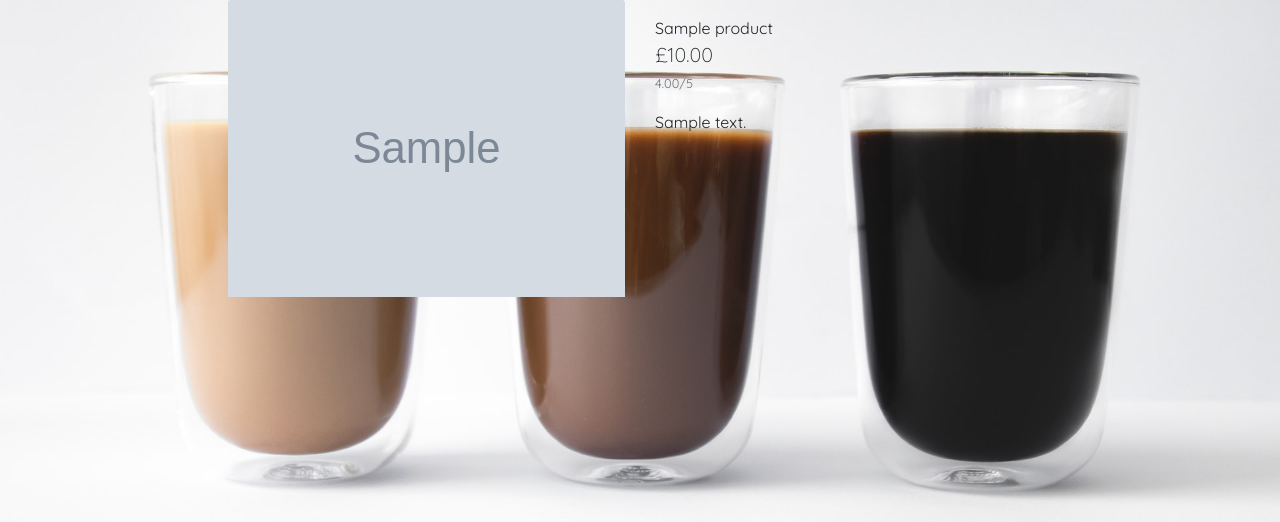
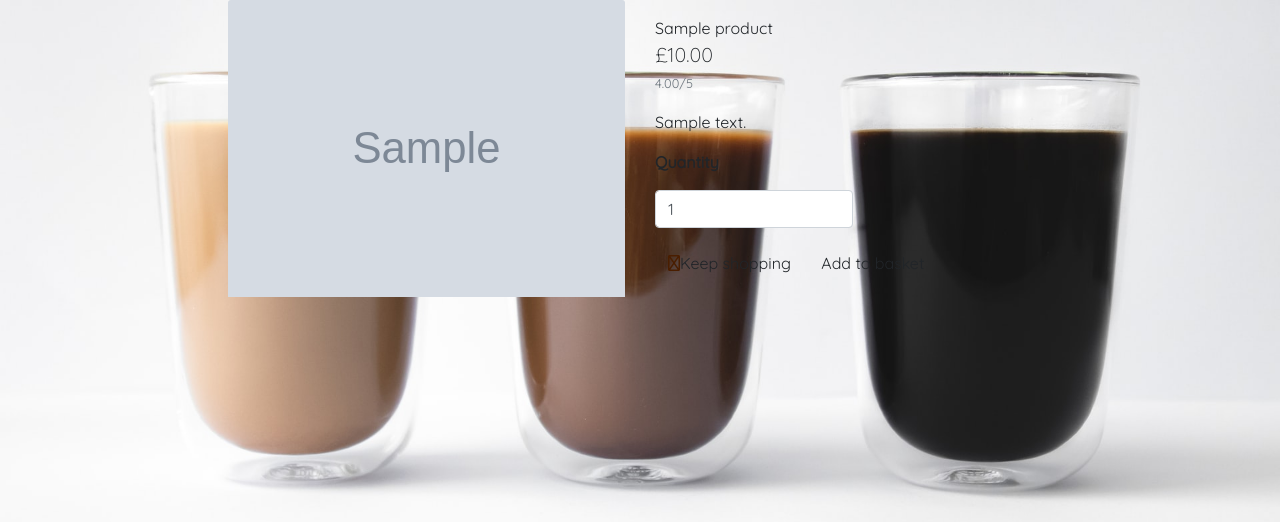
Before and after one commit to Code-Institute-Submissions/EllieThurlwell-project-five_AprResub, a Django app: page /products/1 in a window 1280 px wide. Shown: the part 160-682 px from the top of the page. Run offline with Django 3.2, Linux system fonts and the light colour scheme; tables that the repository leaves empty hold one stand-in row (values such as "Sample post"); grey boxes marked "Sample" are stand-in pictures; some libraries are stand-ins or nearby versions.

Commit message:
Add function to add items to basket

```diff
--- a/basket/urls.py
+++ b/basket/urls.py
@@ -3,4 +3,5 @@ from . import views
 
 urlpatterns = [
     path('', views.view_basket, name='view_basket'),
+    path('add/<item_id>/', views.add_to_basket, name='add_to_basket'),
 ]
--- a/products/templates/products/product_detail.html
+++ b/products/templates/products/product_detail.html
@@ -34,6 +34,26 @@
                         <small class="text-muted">no rating</small>
                     {% endif %}
                     <p class="mt-3">{{ product.description }}</p>
+                    <form class="form" action="{% url 'add_to_basket' product.id %}" method="POST">
+                        {% csrf_token %}
+                        <div class="form-row">
+                            <div class="col-12">
+                                <p><strong>Quantity</strong></p>
+                                <div class="form-group w-50">
+                                    <div class="input-group">
+                                        <input class="form-control qty_input" type="number" name="quantity" value="1" min="1" max="99" data-item-id="{{ product.id }}" id="id_qty_{{ product.id }}">
+                                    </div>
+                                </div>
+                            </div>
+                            <div class="col-12">
+                                <a href="{% url 'products' %}" class="btn">
+                                    <i class="far fa-arrow-circle-left brown"></i>Keep shopping
+                                </a>
+                                <input type="submit" class="btn" value="Add to basket">
+                            </div>
+                            <input type="hidden" name="redirect_url" value="{{ request.path }}">
+                        </div>
+                    </form>
                 </div>
             </div>
         </div>
--- a/static/css/base.css
+++ b/static/css/base.css
@@ -15,7 +15,7 @@ h1, h2, h3, h4, h5, h6 {
     font-family: 'Varela Round', sans-serif !important;
 }
 
-
+/* background-color: #f8eded */
 
 .orange {
     color: #FF6400;
```
Also changed, not shown: basket/views.py (+18 -1 lines), media/test_bfwBEcf.jpg (added).
